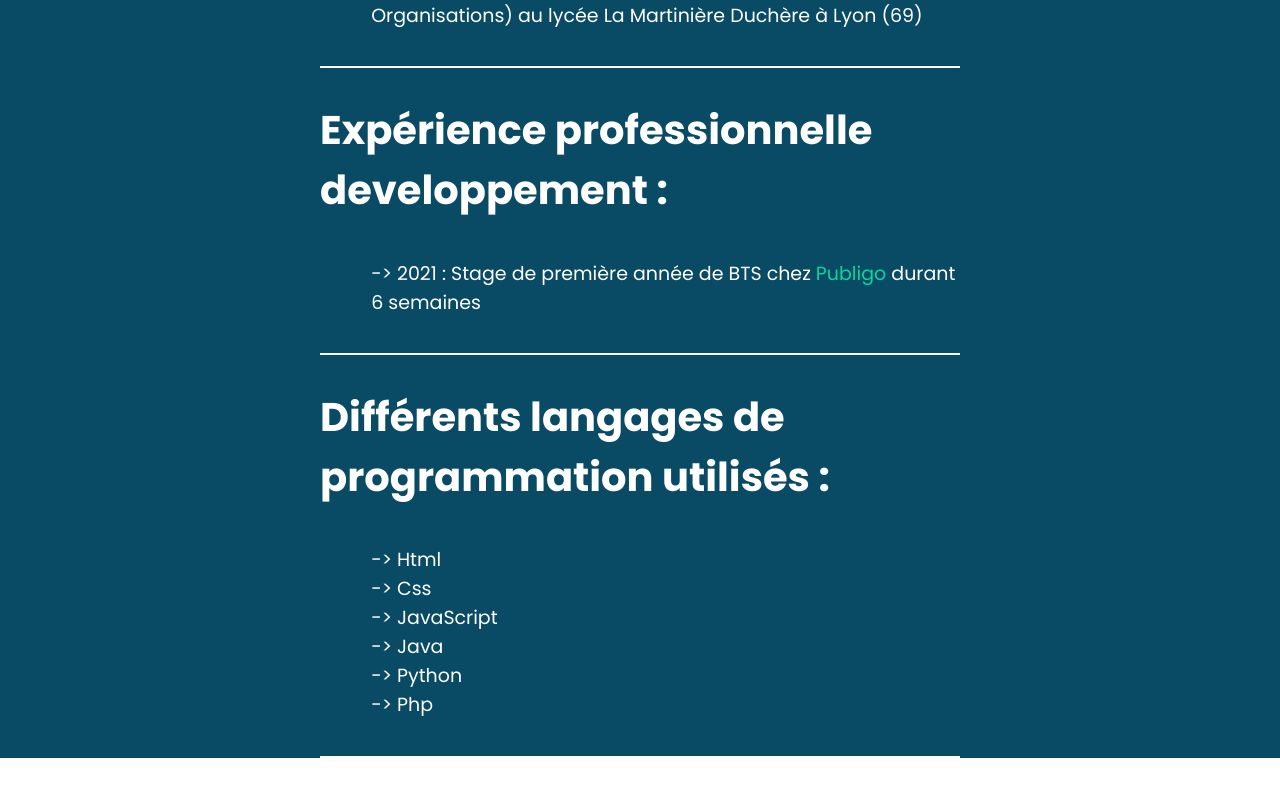
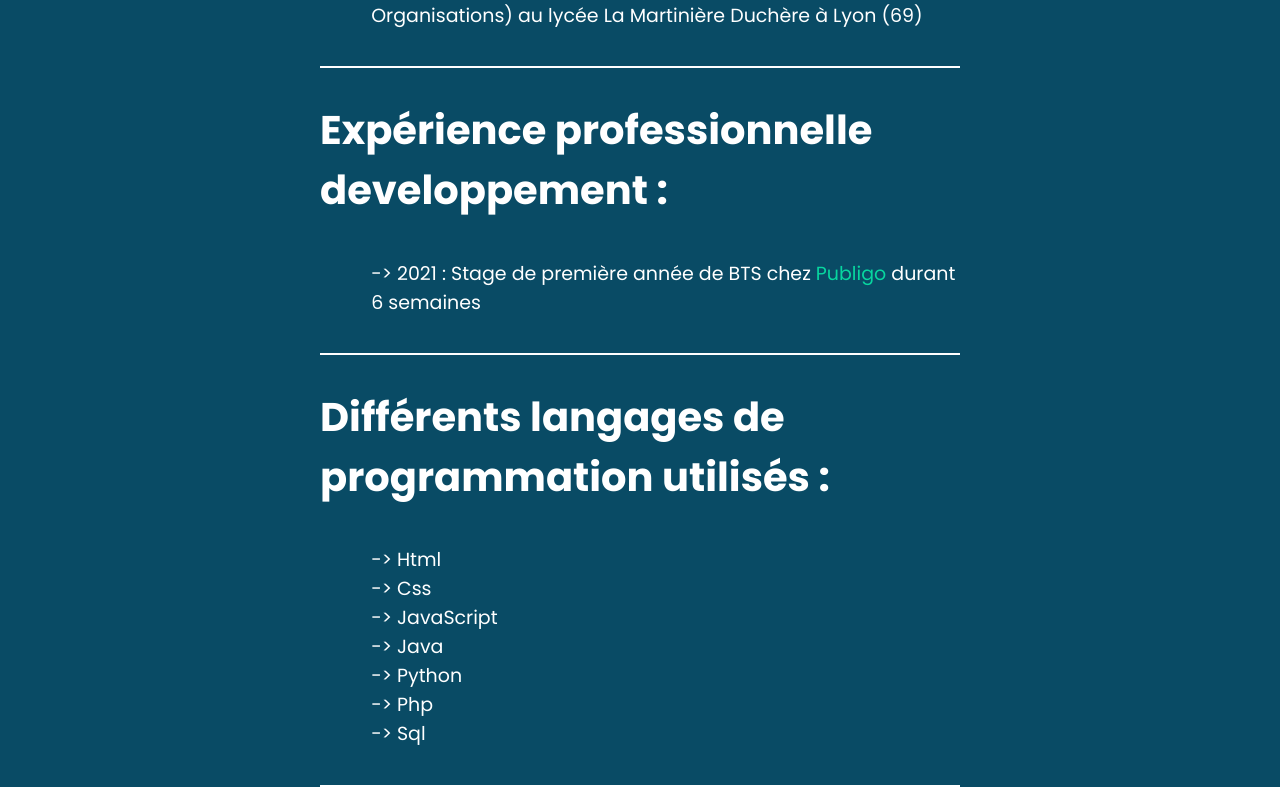
Before and after one commit to Anto-gx/Portfolio, a plain HTML site: page vues/info.html in a window 1280 px wide. Shown: the part 1101-1888 px from the top of the page. Before the commit the page ends 1859 px from the top, so only its background shows below. Drawn offline with Linux system fonts and the light colour scheme.

Commit message:
Update info.html

```diff
--- a/vues/info.html
+++ b/vues/info.html
@@ -46,6 +46,7 @@
             -> Java<br>
             -> Python<br>
             -> Php<br>
+            -> Sql<br>
         </p>
     </div>
 
```
